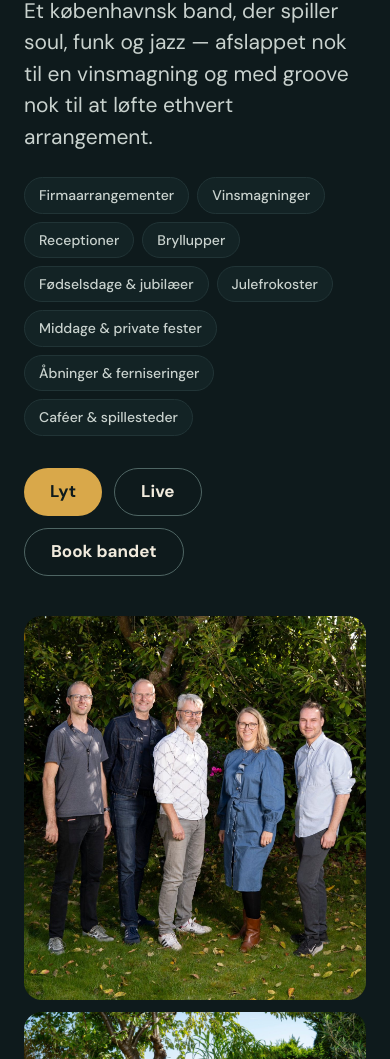
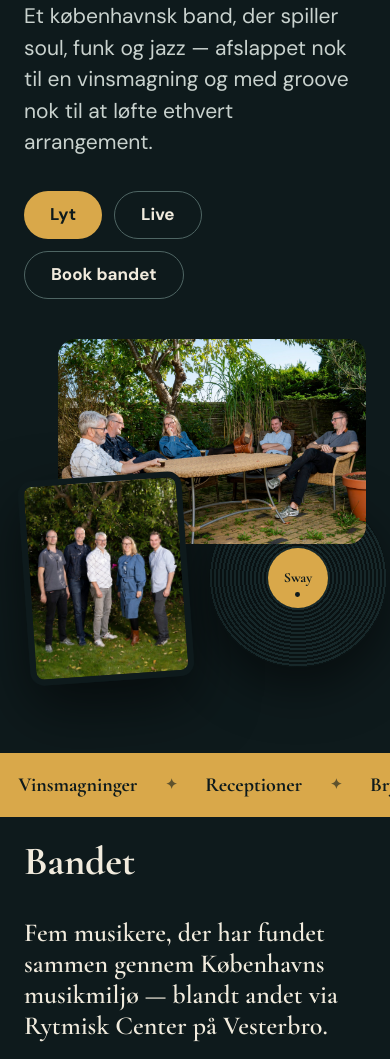
Before and after one commit to swaycph/swaycph-site, a plain HTML site: page index.html in a window 390 px wide. Shown: the part 245-1304 px from the top of the page. Drawn offline with nearby package versions, Linux system fonts and the light colour scheme.

Commit message:
Redesign the top of the page
Intro text beside a photo collage: the garden-table photo, the group
photo tilted on top, and a vinyl record behind them that spins while
music plays. Event types move into a scrolling gold ticker below
(static when the visitor prefers reduced motion).

Co-Authored-By: Claude Opus 5.5 <noreply@anthropic.com>
Claude-Session: https://claude.ai/code/session_014CmtVsfN7WYAwB1HY8nV3h

```diff
--- a/index.html
+++ b/index.html
@@ -30,11 +30,29 @@
 </header>
 
 <main>
-<section id="top" class="wrap hero">
+<section id="top" class="hero">
+  <div class="wrap hero-grid">
+    <div class="hero-text">
       <p class="eyebrow" data-en="Soul · Funk · Jazz — Copenhagen">Soul · Funk · Jazz — København</p>
       <h1>Sway</h1>
       <p class="lead" data-en="A Copenhagen band playing soul, funk and jazz covers — relaxed enough for a wine tasting, with enough groove to lift any event.">Et københavnsk band, der spiller soul, funk og jazz — afslappet nok til en vinsmagning og med groove nok til at løfte ethvert arrangement.</p>
-  <ul class="events" aria-label="Vi spiller til" data-en-label="We play at">
+      <div class="buttons">
+        <a href="#listen" class="btn btn-solid" data-en="Listen">Lyt</a>
+        <a href="#live" class="btn btn-ghost">Live</a>
+        <a href="#contact" class="btn btn-ghost" data-en="Book the band">Book bandet</a>
+      </div>
+    </div>
+    <div class="collage">
+      <div class="record" aria-hidden="true"><span>Sway</span></div>
+      <img src="images/band-table.jpg" alt="Bandet griner sammen omkring et havebord" data-en-alt="The band laughing together around a garden table" class="c-wide">
+      <img src="images/band.jpg" alt="Sway — de fem bandmedlemmer står samlet i en have" data-en-alt="Sway — the five band members standing together in a garden" class="c-tall">
+    </div>
+  </div>
+</section>
+
+<div class="ticker">
+  <div class="ticker-track">
+    <ul aria-label="Vi spiller til" data-en-label="We play at">
       <li data-en="Corporate events">Firmaarrangementer</li>
       <li data-en="Wine tastings">Vinsmagninger</li>
       <li data-en="Receptions">Receptioner</li>
@@ -45,16 +63,19 @@
       <li data-en="Openings &amp; exhibitions">Åbninger &amp; ferniseringer</li>
       <li data-en="Cafés &amp; venues">Caféer &amp; spillesteder</li>
     </ul>
-  <div class="buttons">
-    <a href="#listen" class="btn btn-solid" data-en="Listen">Lyt</a>
-    <a href="#live" class="btn btn-ghost">Live</a>
-    <a href="#contact" class="btn btn-ghost" data-en="Book the band">Book bandet</a>
+    <ul aria-hidden="true">
+      <li data-en="Corporate events">Firmaarrangementer</li>
+      <li data-en="Wine tastings">Vinsmagninger</li>
+      <li data-en="Receptions">Receptioner</li>
+      <li data-en="Weddings">Bryllupper</li>
+      <li data-en="Birthdays &amp; anniversaries">Fødselsdage &amp; jubilæer</li>
+      <li data-en="Christmas parties">Julefrokoster</li>
+      <li data-en="Dinners &amp; private parties">Middage &amp; private fester</li>
+      <li data-en="Openings &amp; exhibitions">Åbninger &amp; ferniseringer</li>
+      <li data-en="Cafés &amp; venues">Caféer &amp; spillesteder</li>
+    </ul>
   </div>
-  <div class="mosaic">
-    <img src="images/band.jpg" alt="Sway — de fem bandmedlemmer står samlet i en have" data-en-alt="Sway — the five band members standing together in a garden" class="m-main">
-    <img src="images/band-table.jpg" alt="Bandet griner sammen omkring et havebord" data-en-alt="The band laughing together around a garden table" class="m-a">
 </div>
-</section>
 
 <section id="band" class="section band">
   <div class="wrap stack">
--- a/player.js
+++ b/player.js
@@ -52,10 +52,12 @@
 
   audio.addEventListener('play', function () {
     player.classList.add('is-playing');
+    document.body.classList.add('music-on');
     playBtn.setAttribute('aria-label', label('pause'));
   });
   audio.addEventListener('pause', function () {
     player.classList.remove('is-playing');
+    document.body.classList.remove('music-on');
     playBtn.setAttribute('aria-label', label('play'));
   });
   audio.addEventListener('loadedmetadata', function () { dur.textContent = fmt(audio.duration); });
--- a/style.css
+++ b/style.css
@@ -46,12 +46,12 @@ h3 { font-size: 28px; margin-top: 24px; }
 .lang-toggle:hover { border-color: var(--gold); color: var(--gold); }
 
 /* Hero */
-.hero { padding-top: 24px; padding-bottom: 72px; display: flex; flex-direction: column; gap: 24px; }
+.hero { padding-bottom: 72px; overflow: hidden; }
+.hero-grid { display: grid; grid-template-columns: 5fr 6fr; gap: 56px; align-items: center; min-height: min(680px, calc(100vh - 110px)); }
+.hero-text { display: flex; flex-direction: column; gap: 24px; }
 .eyebrow { margin: 0; font-size: 14px; font-weight: 700; letter-spacing: 0.18em; text-transform: uppercase; color: var(--gold); }
-.hero h1 { font-size: clamp(64px, 10vw, 136px); line-height: 0.85; color: var(--gold); }
+.hero h1 { font-size: clamp(80px, 12vw, 176px); line-height: 0.85; color: var(--gold); }
 .lead { margin: 0; max-width: 620px; font-size: 21px; line-height: 1.5; color: var(--soft); }
-.events { list-style: none; margin: 0; padding: 0; display: flex; flex-wrap: wrap; gap: 8px; max-width: 760px; }
-.events li { padding: 6px 14px; border-radius: 999px; background: var(--ground-2); border: 1px solid var(--line); color: var(--soft); font-size: 14px; font-weight: 500; }
 .buttons { display: flex; flex-wrap: wrap; gap: 12px; margin-top: 8px; }
 
 /* Buttons */
@@ -107,15 +107,39 @@ button.play { border: none; cursor: pointer; }
 .bio-lead { margin: 0; font-family: var(--serif); font-weight: 600; font-size: clamp(26px, 3.2vw, 38px); line-height: 1.2; color: var(--text); }
 .bio-cols { display: grid; grid-template-columns: 1fr 1fr; gap: 32px; }
 .bio { margin: 0; font-size: 18px; color: var(--soft); }
-.mosaic { margin-top: 16px; display: grid; grid-template-columns: 5fr 7fr; gap: 20px; height: min(46vw, 560px); }
-.mosaic img { width: 100%; height: 100%; min-height: 0; object-fit: cover; border-radius: 18px; }
-.m-main { object-position: center 70%; }
-.m-a { object-position: center 60%; }
+/* Collage */
+.collage { position: relative; aspect-ratio: 6 / 5; }
+.collage img { position: absolute; display: block; object-fit: cover; }
+.c-wide { z-index: 2; top: 0; right: 0; width: 84%; aspect-ratio: 3 / 2; border-radius: 18px; object-position: center 60%; }
+.c-tall { z-index: 3; left: 0; bottom: 0; width: 44%; aspect-ratio: 4 / 5; border-radius: 14px; object-position: center 70%; border: 8px solid var(--ground); transform: rotate(-4deg); box-shadow: 0 24px 60px rgba(0,0,0,0.55); }
+.record { z-index: 1; position: absolute; right: -4%; top: 52%; width: 40%; aspect-ratio: 1; border-radius: 50%; display: flex; align-items: center; justify-content: center;
+  background: repeating-radial-gradient(circle at center, #0A1213 0 2px, #17282A 2px 4px); box-shadow: 0 20px 50px rgba(0,0,0,0.5); animation: spin 6s linear infinite; animation-play-state: paused; }
+.record span { width: 34%; aspect-ratio: 1; border-radius: 50%; background: var(--gold); color: var(--ground); display: flex; align-items: center; justify-content: center; font-family: var(--serif); font-weight: 700; font-size: clamp(14px, 1.6vw, 22px); position: relative; }
+.record span::after { content: ""; position: absolute; width: 8%; aspect-ratio: 1; border-radius: 50%; background: var(--ground); bottom: 18%; }
+.music-on .record { animation-play-state: running; }
+@keyframes spin { to { transform: rotate(360deg); } }
+
+/* Ticker */
+.ticker { background: var(--gold); color: var(--ground); overflow: hidden; }
+.ticker-track { display: flex; width: max-content; animation: tick 45s linear infinite; }
+.ticker ul { display: flex; list-style: none; margin: 0; padding: 16px 0; }
+.ticker li { display: flex; align-items: center; white-space: nowrap; font-family: var(--serif); font-weight: 700; font-size: 24px; }
+.ticker li::after { content: "✦"; font-size: 14px; margin: 0 28px; opacity: 0.6; }
+@keyframes tick { to { transform: translateX(-50%); } }
+@media (prefers-reduced-motion: reduce) {
+  .ticker-track { animation: none; width: auto; }
+  .ticker ul { flex-wrap: wrap; justify-content: center; padding: 16px 24px; row-gap: 4px; }
+  .ticker ul[aria-hidden] { display: none; }
+  .record { animation: none; }
+}
 @media (max-width: 760px) {
   .bio-cols { grid-template-columns: 1fr; gap: 16px; }
-  .mosaic { grid-template-columns: 1fr; height: auto; gap: 12px; }
-  .m-main { aspect-ratio: 4 / 4.5; }
-  .m-a { aspect-ratio: 3 / 2; }
+  .hero-grid { grid-template-columns: 1fr; gap: 40px; min-height: 0; padding-top: 16px; }
+  .collage { aspect-ratio: 1 / 1; }
+  .c-wide { width: 90%; }
+  .c-tall { width: 48%; border-width: 6px; }
+  .record { width: 52%; top: 44%; right: -6%; }
+  .ticker li { font-size: 20px; }
 }
 .members { display: grid; grid-template-columns: repeat(auto-fit, minmax(200px, 1fr)); gap: 24px; }
 .members figure { margin: 0; display: flex; flex-direction: column; gap: 12px; }
```
Lines whose indentation alone changed are shown as unchanged.
